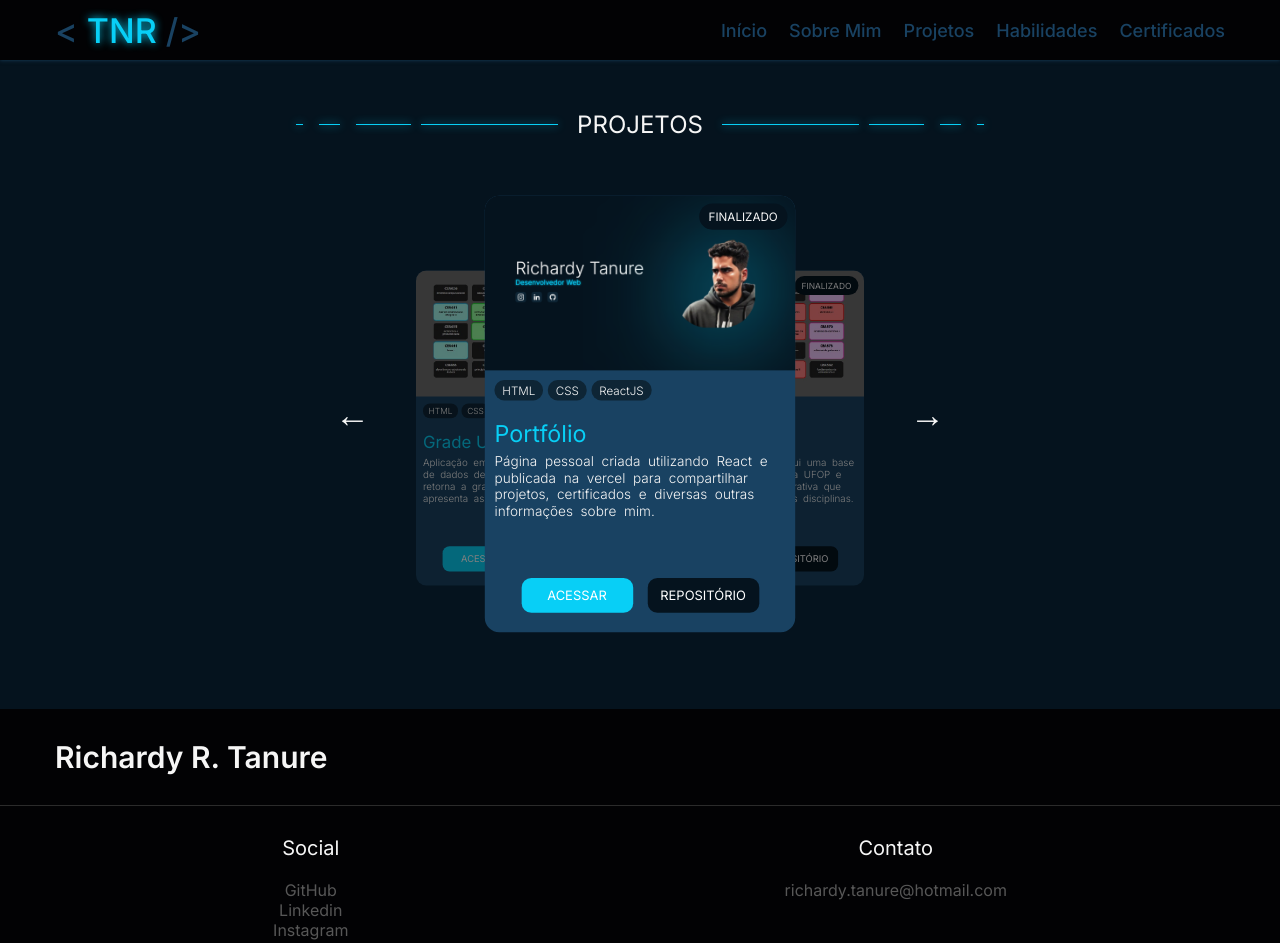
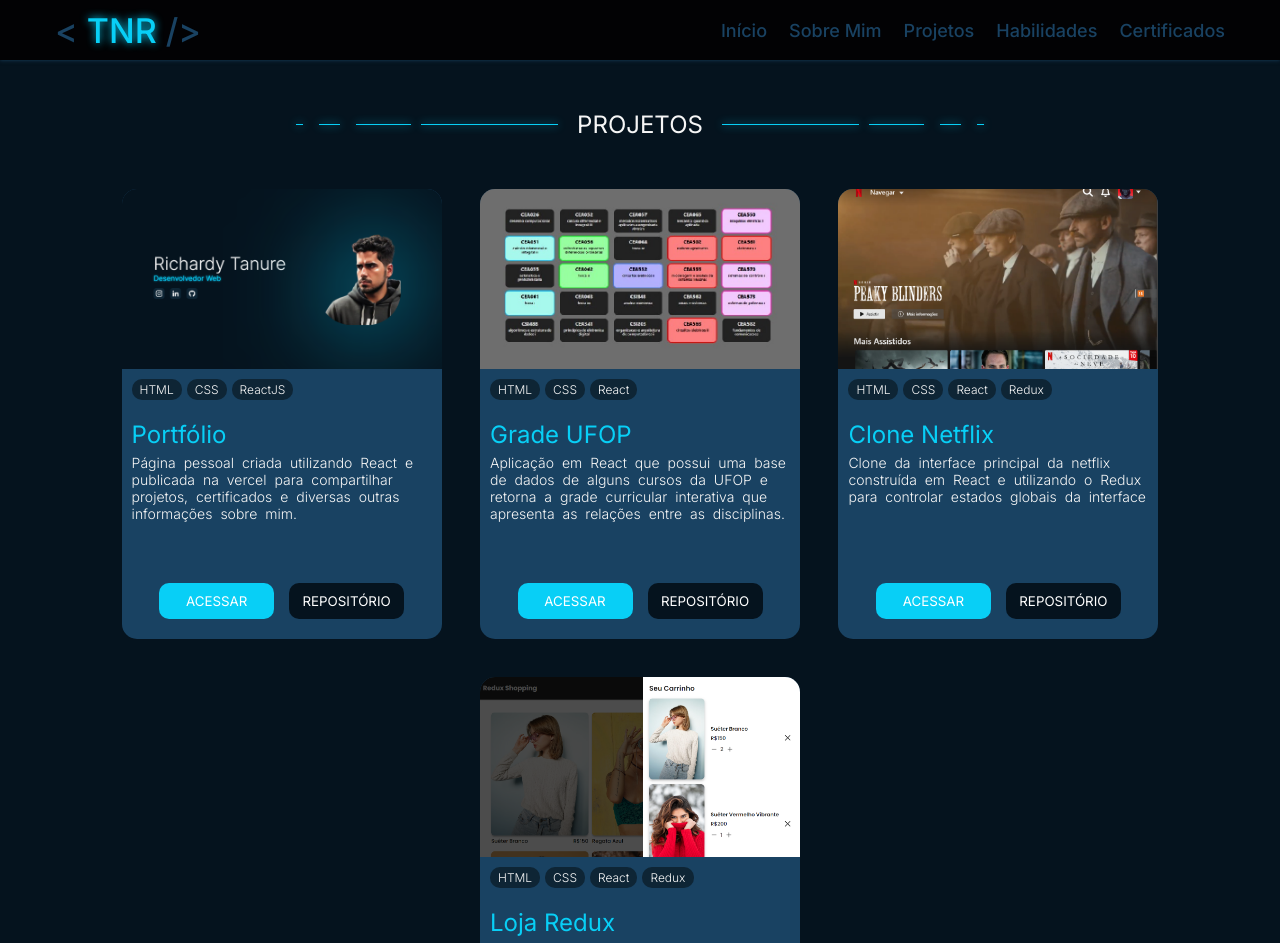
Before and after one commit to rTanure/home-page, a React (Vite) app: page /projects in a window 1280 px wide. Shown: the top 943 px of the page. Built offline with nearby package versions, Linux system fonts and the light colour scheme.

Commit message:
update data

```diff
--- a/src/components/ProjectCard/index.jsx
+++ b/src/components/ProjectCard/index.jsx
@@ -4,12 +4,9 @@
   return (
     <div className="project-card">
       <div className="thumb" style={{
-        backgroundImage: `url(/img/projects/${data.thumb})`
+        backgroundImage: `url(${data.thumb})`
       }}>
         <div className="background">
-        </div>
-        <div className="status">
-          <span>{ data.status }</span>
         </div>
       </div>
       <div className="data">
--- a/src/data/data.jsx
+++ b/src/data/data.jsx
@@ -144,7 +144,7 @@
       app_url: "https://richardytanure.com",
       techs: [ "HTML", "CSS", "ReactJS", ],
       status: "FINALIZADO",
-      thumb: "homePage.png",
+      thumb: "/img/projects/homePage.png",
     },
     {
       title: "Grade UFOP",
@@ -153,8 +153,33 @@
       app_url: "https://gradeufop.richardytanure.com/",
       techs: [ "HTML", "CSS", "React" ],
       status: "FINALIZADO",
-      thumb: "gradeUfop.png",
+      thumb: "/img/projects/gradeUfop.png",
     },
+    {
+      title: "Clone Netflix",
+      description: "Clone da interface principal da netflix construída em React e utilizando o Redux para controlar estados globais da interface",
+      rep_url: "https://github.com/rTanure/react-clone-netflix",
+      app_url: "https://netflix.richardytanure.com/",
+      techs: [ "HTML", "CSS", "React", "Redux" ],
+      status: "FINALIZADO",
+      thumb: "/img/projects/netflix-clone.png",
+    },
+    {
+      title: "Loja Redux",
+      description: "Interface simples de uma loja virtual aplicando redux toolkit para manipular os itens do carrinho",
+      rep_url: "https://github.com/rTanure/react-redux",
+      app_url: "https://loja-redux.richardytanure.com/",
+      techs: [ "HTML", "CSS", "React", "Redux" ],
+      thumb: "/img/projects/loja-redux.png",
+    },
+    // {
+    //   title: "Loja Redux",
+    //   description: "Interface simples de uma loja virtual aplicando redux toolkit para manipular os itens do carrinho",
+    //   rep_url: "",
+    //   app_url: "",
+    //   techs: [ "HTML", "CSS", "React", "Redux" ],
+    //   thumb: "/img/projects/loja-redux.png",
+    // },
   ]
 }
 
--- a/src/pages/Page_projects/index.jsx
+++ b/src/pages/Page_projects/index.jsx
@@ -1,12 +1,29 @@
+import "./style.css"
+
 import Footer from "../../components/Footer";
 import Header from "../../components/Header";
-import Projects from "../../components/Projects";
+import Title from "../../components/Title"
 
-export default function Page_projects() {
+import ProjectCard from "../../components/ProjectCard";
+
+import data from "../../data/data"
+
+export default function Projects() {
+  console.log(data.projects)
   return(
     <>
       <Header />
-      <Projects />
+      <Title value="PROJETOS"/>
+      <section className="projects-list center">
+      {
+        data.projects.map((item, index)=>{
+          console.log(index)
+          return(
+            <ProjectCard key={index} data={item}/>
+          )
+        })
+      }
+      </section>
       <Footer />
     </>
   )
--- /dev/null
+++ b/src/pages/Page_projects/style.css
@@ -0,0 +1,7 @@
+section.projects-list {
+  padding-bottom: 80px;
+  display: flex;
+  flex-wrap: wrap;
+  justify-content: center;
+  gap: 3vw;
+}
```
Also changed, not shown: public/img/projects/loja-redux.png (added), public/img/projects/netflix-clone.png (added).
